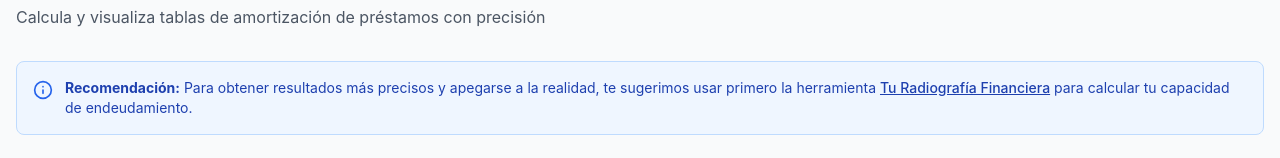
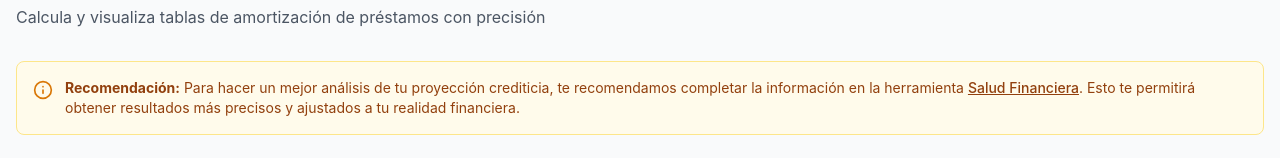
Before and after one commit to erjosara8916/finanzas-erick-saravia, a React (Vite) app: page /proyeccion-crediticia in a window 1280 px wide. Shown: the part 140-298 px from the top of the page. Built offline with nearby package versions, Linux system fonts and the light colour scheme; no server answers.

Commit message:
feat: Add warning on credit projection

```diff
--- a/src/pages/LoanProjectionPage.tsx
+++ b/src/pages/LoanProjectionPage.tsx
@@ -21,10 +21,12 @@ export default function LoanProjectionPage() {
   const extraPayments = useLoanStore((state) => state.getActiveExtraPayments());
   const suggestedPaymentCapacity = useFinancialHealthStore((state) => state.suggestedPaymentCapacity());
   const transactions = useFinancialHealthStore((state) => state.transactions);
+  const totalIncome = useFinancialHealthStore((state) => state.totalIncome());
+  const totalExpenses = useFinancialHealthStore((state) => state.totalExpenses());
   const { trackStepperNavigation } = useAnalytics();
 
-  // Verificar si hay datos de salud financiera
-  const hasFinancialHealthData = transactions.length > 0;
+  // Verificar si hay datos completos de salud financiera (ingresos y gastos)
+  const hasFinancialHealthData = transactions.length > 0 && (totalIncome.gt(0) || totalExpenses.gt(0));
 
   const [activeStep, setActiveStep] = useState<number>(0);
   const [isConfigOpen, setIsConfigOpen] = useState<boolean>(true);
@@ -159,20 +161,20 @@ export default function LoanProjectionPage() {
         <div className="space-y-6 animate-fade-in">
           {/* Recommendation Banner */}
           {!hasFinancialHealthData && (
-            <div className="p-4 rounded-lg bg-blue-50 dark:bg-blue-900/20 border border-blue-200 dark:border-blue-800">
+            <div className="p-4 rounded-lg bg-amber-50 dark:bg-amber-900/20 border border-amber-200 dark:border-amber-800">
               <div className="flex items-start gap-3">
-                <Info className="h-5 w-5 text-blue-600 dark:text-blue-400 flex-shrink-0 mt-0.5" />
+                <Info className="h-5 w-5 text-amber-600 dark:text-amber-400 flex-shrink-0 mt-0.5" />
                 <div className="flex-1">
-                  <p className="text-sm text-blue-800 dark:text-blue-200">
-                    <strong>Recomendación:</strong> Para obtener resultados más precisos y apegarse a la realidad,
-                    te sugerimos usar primero la herramienta{' '}
+                  <p className="text-sm text-amber-800 dark:text-amber-200">
+                    <strong>Recomendación:</strong> Para hacer un mejor análisis de tu proyección crediticia,
+                    te recomendamos completar la información en la herramienta{' '}
                     <Link
                       to="/salud-financiera"
-                      className="underline font-medium hover:text-blue-900 dark:hover:text-blue-100"
+                      className="underline font-medium hover:text-amber-900 dark:hover:text-amber-100"
                     >
-                      Tu Radiografía Financiera
+                      Salud Financiera
                     </Link>
-                    {' '}para calcular tu capacidad de endeudamiento.
+                    . Esto te permitirá obtener resultados más precisos y ajustados a tu realidad financiera.
                   </p>
                 </div>
               </div>
```
